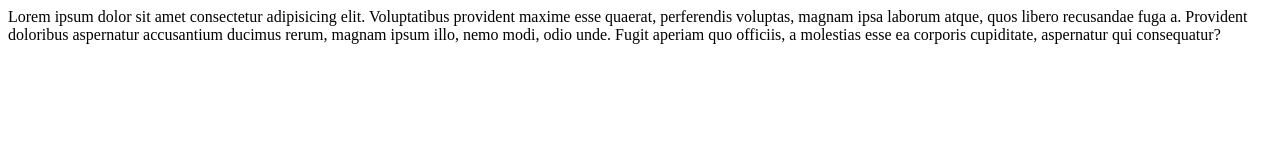
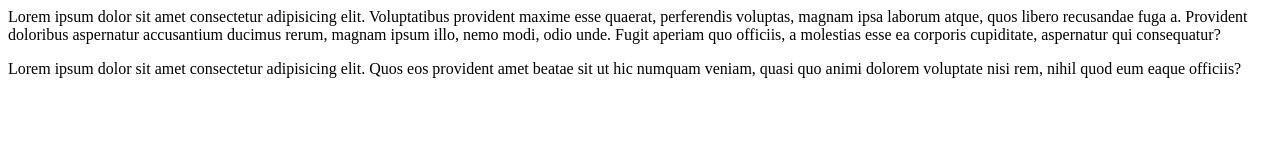
Before and after one commit to Devendra-009/check, a plain HTML site: page index.html in a window 1280 px wide. Drawn offline with Linux system fonts and the light colour scheme.

Commit message:
add new para

```diff
--- a/index.html
+++ b/index.html
@@ -13,5 +13,10 @@
       aperiam quo officiis, a molestias esse ea corporis cupiditate, aspernatur
       qui consequatur?
     </p>
+    <p>
+      Lorem ipsum dolor sit amet consectetur adipisicing elit. Quos eos
+      provident amet beatae sit ut hic numquam veniam, quasi quo animi dolorem
+      voluptate nisi rem, nihil quod eum eaque officiis?
+    </p>
   </body>
 </html>
```
